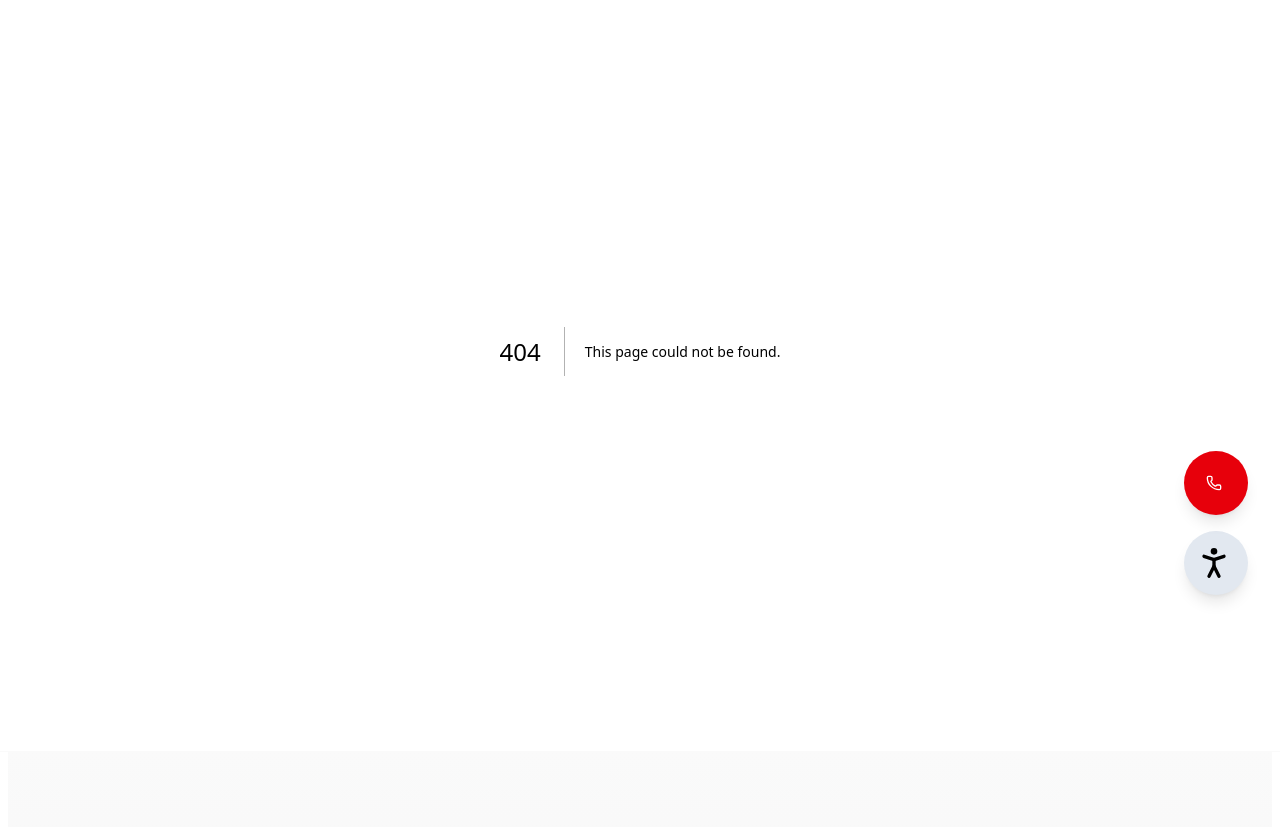
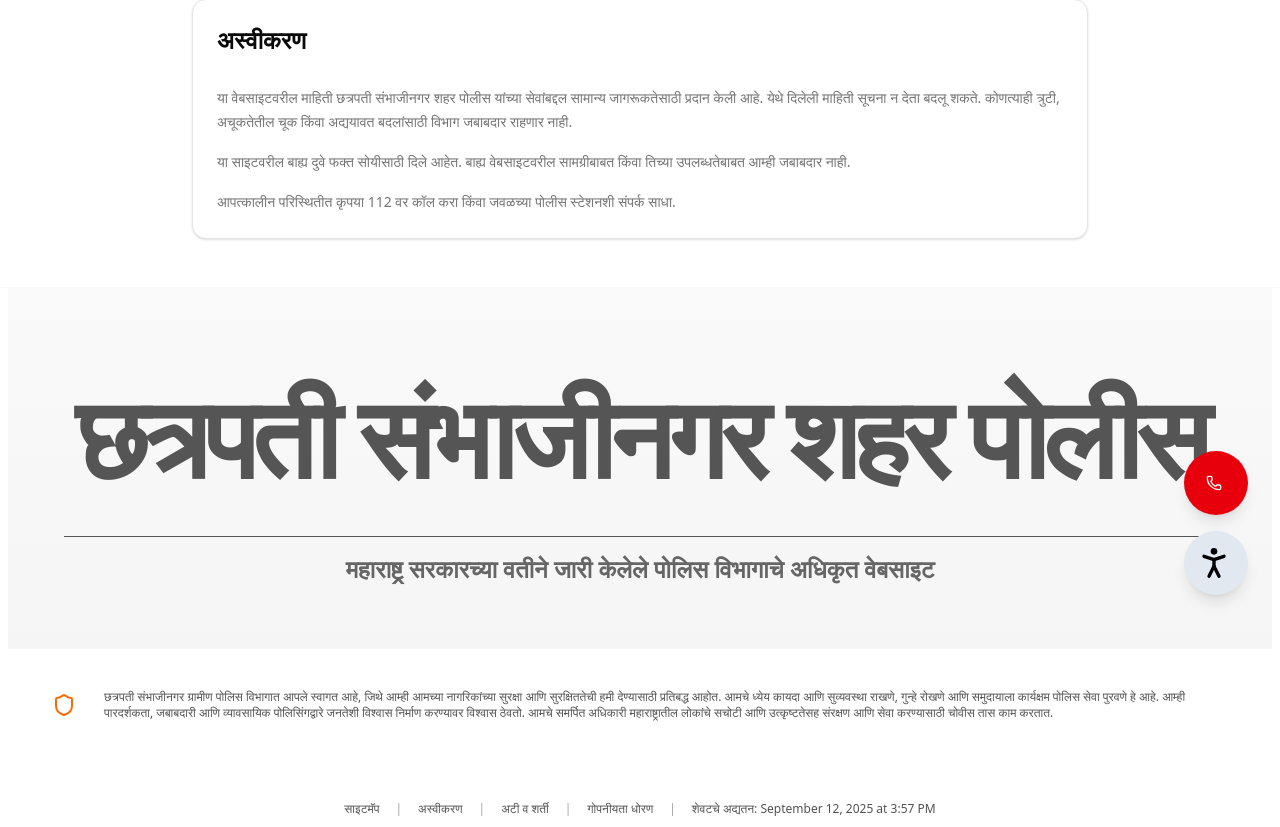
Before and after one commit to kiritocode1/npolice, a Next.js app: page /disclaimer in a window 1280 px wide. Before the commit this address had no page. Shown: the part 173-1000 px from the top of the page. Built offline with nearby package versions, Linux system fonts and the light colour scheme.

Commit message:
Calling controllers added

```diff
--- /dev/null
+++ b/src/app/(redirect-urls)/disclaimer/page.tsx
@@ -0,0 +1,35 @@
+"use client";
+
+import { Card, CardContent, CardHeader, CardTitle } from "@/components/ui/card";
+import { useLanguage } from "@/contexts/language-context";
+
+export default function DisclaimerPage() {
+	const { language } = useLanguage();
+
+	return (
+		<div className="container mx-auto px-4 py-12">
+			<Card className="max-w-4xl mx-auto">
+				<CardHeader>
+					<CardTitle className="text-2xl">{language === "mr" ? "अस्वीकरण" : "Disclaimer"}</CardTitle>
+				</CardHeader>
+				<CardContent className="space-y-4 text-sm leading-6 text-muted-foreground">
+					<p>
+						{language === "mr"
+							? "या वेबसाइटवरील माहिती छत्रपती संभाजीनगर शहर पोलीस यांच्या सेवांबद्दल सामान्य जागरूकतेसाठी प्रदान केली आहे. येथे दिलेली माहिती सूचना न देता बदलू शकते. कोणत्याही त्रुटी, अचूकतेतील चूक किंवा अद्ययावत बदलांसाठी विभाग जबाबदार राहणार नाही."
+							: "Information on this website is provided to increase public awareness of services by the Chatrapati Sambhajinagar City Police. Content may change without notice. The department is not liable for errors, omissions, or updates."}
+					</p>
+					<p>
+						{language === "mr"
+							? "या साइटवरील बाह्य दुवे फक्त सोयीसाठी दिले आहेत. बाह्य वेबसाइटवरील सामग्रीबाबत किंवा तिच्या उपलब्धतेबाबत आम्ही जबाबदार नाही."
+							: "External links are provided for convenience. We are not responsible for the content or availability of external websites."}
+					</p>
+					<p>
+						{language === "mr"
+							? "आपत्कालीन परिस्थितीत कृपया 112 वर कॉल करा किंवा जवळच्या पोलीस स्टेशनशी संपर्क साधा."
+							: "For emergencies, please call 112 or contact your nearest police station."}
+					</p>
+				</CardContent>
+			</Card>
+		</div>
+	);
+}
--- /dev/null
+++ b/src/app/(redirect-urls)/privacy/page.tsx
@@ -0,0 +1,31 @@
+"use client";
+
+import { Card, CardContent, CardHeader, CardTitle } from "@/components/ui/card";
+import { useLanguage } from "@/contexts/language-context";
+
+export default function PrivacyPage() {
+	const { language } = useLanguage();
+
+	return (
+		<div className="container mx-auto px-4 py-12">
+			<Card className="max-w-4xl mx-auto">
+				<CardHeader>
+					<CardTitle className="text-2xl">{language === "mr" ? "गोपनीयता धोरण" : "Privacy Policy"}</CardTitle>
+				</CardHeader>
+				<CardContent className="space-y-4 text-sm leading-6 text-muted-foreground">
+					<p>
+						{language === "mr"
+							? "ही वेबसाइट आपला डेटा सुरक्षित ठेवण्यासाठी वचनबद्ध आहे. आम्ही फक्त आवश्यक माहिती गोळा करतो आणि ती कायदेशीर व सुरक्षा उद्देशांसाठी वापरतो."
+							: "We are committed to protecting your data. We collect only necessary information and use it for lawful and security purposes."}
+					</p>
+					<p>
+						{language === "mr"
+							? "कुकीज/लोकल स्टोरेज वापरून वापरकर्ता अनुभव सुधारला जाऊ शकतो. आपण आपल्या ब्राउजर सेटिंगमध्ये हे नियंत्रित करू शकता."
+							: "Cookies/local storage may be used to enhance user experience. You can control this in your browser settings."}
+					</p>
+					<p>{language === "mr" ? "कुठल्याही गोपनीयता संबंधित प्रश्नांसाठी कृपया संपर्क पृष्ठ वापरा." : "For privacy-related queries, please use the contact page."}</p>
+				</CardContent>
+			</Card>
+		</div>
+	);
+}
--- /dev/null
+++ b/src/app/(redirect-urls)/terms/page.tsx
@@ -0,0 +1,29 @@
+"use client";
+
+import { Card, CardContent, CardHeader, CardTitle } from "@/components/ui/card";
+import { useLanguage } from "@/contexts/language-context";
+
+export default function TermsPage() {
+	const { language } = useLanguage();
+
+	return (
+		<div className="container mx-auto px-4 py-12">
+			<Card className="max-w-4xl mx-auto">
+				<CardHeader>
+					<CardTitle className="text-2xl">{language === "mr" ? "अटी व शर्ती" : "Terms & Conditions"}</CardTitle>
+				</CardHeader>
+				<CardContent className="space-y-4 text-sm leading-6 text-muted-foreground">
+					<ul className="list-disc pl-5 space-y-2">
+						<li>
+							{language === "mr"
+								? "ही वेबसाइट सार्वजनिक माहिती आणि सेवांसाठी आहे. अनधिकृत वापर टाळा."
+								: "This website is for public information and services. Unauthorized use is prohibited."}
+						</li>
+						<li>{language === "mr" ? "साइटवर अपलोड केलेले कोणतेही सामग्री कायद्याचे पालन करणारे असावे." : "Any content submitted must comply with applicable laws."}</li>
+						<li>{language === "mr" ? "या अटींमध्ये बदल होऊ शकतात; बदल प्रकाशित झाल्यानंतर तत्काळ लागू होतील." : "Terms may change; updates take effect upon publication."}</li>
+					</ul>
+				</CardContent>
+			</Card>
+		</div>
+	);
+}
--- a/src/app/page.tsx
+++ b/src/app/page.tsx
@@ -1,8 +1,8 @@
 "use cache";
 
 import CSMMap from "@/components/CSMMap";
-import EmergencyContactsDrawer from "@/components/EmergencyContactsDrawer";
 import ImportantLinks from "@/components/ImportantLinks";
+import LeadershipSectionHeader from "@/components/LeadershipSectionHeader";
 import PeopleRow from "@/components/people-row";
 import PictureScrollSection from "@/components/Picture-Scroll-Section";
 import PoliceBentoGrid from "@/components/PoliceBentoGrid";
@@ -74,15 +74,7 @@ const Page = async () => {
 				aria-labelledby="leadership-heading"
 				className="w-full py-12 bg-muted/30 dark:bg-muted/10"
 			>
-				<div className="text-center mb-8">
-					<h2
-						id="leadership-heading"
-						className="text-3xl font-bold text-foreground mb-2"
-					>
-						Leadership Team
-					</h2>
-					<p className="text-muted-foreground">Meet our dedicated leaders serving Chhatrapati Sambhaji Nagar</p>
-				</div>
+				<LeadershipSectionHeader />
 
 				<React.Suspense
 					fallback={
@@ -238,8 +230,6 @@ const Page = async () => {
 					</React.Suspense>
 				</div>
 			</section>
-
-
 		</main>
 	);
 };
--- /dev/null
+++ b/src/components/LeadershipSectionHeader.tsx
@@ -0,0 +1,20 @@
+"use client";
+
+import { useLanguage } from "@/contexts/language-context";
+
+const LeadershipSectionHeader = () => {
+	const { t } = useLanguage();
+	return (
+		<div className="text-center mb-8">
+			<h2
+				id="leadership-heading"
+				className="text-3xl font-bold text-foreground mb-2"
+			>
+				{t("leadership.title")}
+			</h2>
+			<p className="text-muted-foreground">{t("leadership.subtitle")}</p>
+		</div>
+	);
+};
+
+export default LeadershipSectionHeader;
--- a/src/components/PoliceFooter.tsx
+++ b/src/components/PoliceFooter.tsx
@@ -75,12 +75,23 @@ const Underline = `hover:-translate-y-1 border border-dotted rounded-xl p-2.5 tr
 const PoliceFooter = () => {
 	const [visitCount, setVisitCount] = useState(0);
 	const { t } = useLanguage();
+	const [lastUpdated, setLastUpdated] = useState("");
 
 	useEffect(() => {
 		const storedCount = localStorage.getItem("police-visit-count");
 		const count = storedCount ? parseInt(storedCount) + 1 : 1;
 		setVisitCount(count);
 		localStorage.setItem("police-visit-count", count.toString());
+	}, []);
+
+	useEffect(() => {
+		try {
+			const now = new Date();
+			const formatted = new Intl.DateTimeFormat(undefined, { dateStyle: "long", timeStyle: "short" }).format(now);
+			setLastUpdated(formatted);
+		} catch (e) {
+			setLastUpdated(new Date().toLocaleString());
+		}
 	}, []);
 
 	const formatCount = (num: number) => {
@@ -102,13 +113,50 @@ const PoliceFooter = () => {
 			</div>
 
 			{/* Main Footer Content */}
-			<div className="relative mx-auto grid max-w-7xl items-center justify-center gap-6 p-10 pb-0 md:flex">
+			<div className="relative mx-auto grid max-w-7xl items-center justify-center gap-6 p-10 md:flex pb-20">
 				<ExtendedLink href="/">
 					<div className="flex items-center justify-center rounded-full">
 						<Shield className="w-8 text-orange-500" />
 					</div>
 				</ExtendedLink>
 				<p className="bg-transparent text-center text-xs leading-4 text-neutral-600 dark:text-neutral-400 md:text-left">{t("footer.description")}</p>
+			</div>
+
+			{/* Quick Links Row */}
+			<div className="mx-auto max-w-7xl px-6">
+				<div className="flex flex-wrap items-center justify-center gap-4 text-xs text-neutral-600 dark:text-neutral-400">
+					<ExtendedLink
+						href="/sitemap.xml"
+						className="hover:text-orange-500"
+					>
+						{t("accessibility.sitemap")}
+					</ExtendedLink>
+					<span className="text-neutral-400">|</span>
+					<ExtendedLink
+						href="/disclaimer"
+						className="hover:text-orange-500"
+					>
+						{t("accessibility.disclaimer")}
+					</ExtendedLink>
+					<span className="text-neutral-400">|</span>
+					<ExtendedLink
+						href="/terms"
+						className="hover:text-orange-500"
+					>
+						{t("accessibility.terms")}
+					</ExtendedLink>
+					<span className="text-neutral-400">|</span>
+					<ExtendedLink
+						href="/privacy"
+						className="hover:text-orange-500"
+					>
+						{t("accessibility.privacy")}
+					</ExtendedLink>
+					<span className="text-neutral-400">|</span>
+					<span className="whitespace-nowrap">
+						{t("footer.lastUpdated")} {lastUpdated}
+					</span>
+				</div>
 			</div>
 
 			<div className="mx-auto max-w-7xl px-6 py-10">
--- a/src/components/UniversalSearchBar.tsx
+++ b/src/components/UniversalSearchBar.tsx
@@ -64,6 +64,7 @@ declare global {
 }
 
 const UniversalSearchBar = () => {
+	const [mounted, setMounted] = useState(false);
 	const [isOpen, setIsOpen] = useState(false);
 	const [query, setQuery] = useState("");
 	const [results, setResults] = useState<SearchItem[]>([]);
@@ -79,6 +80,18 @@ const UniversalSearchBar = () => {
 		minHeight: 52,
 		maxHeight: 200,
 	});
+
+	// Avoid SSR/CSR mismatches by rendering only after mount
+	useEffect(() => {
+		setMounted(true);
+	}, []);
+
+	// After mount, set focus programmatically to avoid SSR autoFocus mismatch
+	useEffect(() => {
+		if (mounted) {
+			textareaRef.current?.focus();
+		}
+	}, [mounted, textareaRef]);
 
 	// Optimized search data with memoization
 	const searchData = useMemo(() => getSearchData(t), [t]);
@@ -296,6 +309,10 @@ const UniversalSearchBar = () => {
 		}
 	}, [selectedIndex]);
 
+	if (!mounted) {
+		return null;
+	}
+
 	return (
 		<div
 			className="relative w-full max-w-3xl mx-auto min-w-0 sm:min-w-[400px] p-2 sm:p-4"
@@ -326,7 +343,8 @@ const UniversalSearchBar = () => {
 						onChange={handleInputChange}
 						onKeyDown={handleKeyDown}
 						onFocus={() => setIsOpen(true)}
-						autoFocus
+						// Avoid hydration issues from differing focus state
+						autoFocus={false}
 					/>
 					{speechSupported && (
 						<div
--- a/src/components/navbar.tsx
+++ b/src/components/navbar.tsx
@@ -255,7 +255,7 @@ const Navbar = () => {
 									/>
 								</div>
 								<div className="hidden sm:block">
-									<p className="font-bold text-base lg:text-lg tracking-tight">{t("dept.name")}</p>
+									<p className="font-bold text-base lg:text-md tracking-tight">{t("dept.name")}</p>
 									<p className="text-xs text-muted-foreground">{t("dept.type")}</p>
 								</div>
 							</ExtendedLink>
--- a/src/components/people-row.tsx
+++ b/src/components/people-row.tsx
@@ -1,11 +1,11 @@
 "use client";
 
+import { Card, CardContent } from "@/components/ui/card";
+import { useLanguage } from "@/contexts/language-context";
+import { motion, Variants } from "framer-motion";
 import Image from "next/image";
-import { Card, CardContent } from "@/components/ui/card";
-import { motion, Variants } from "framer-motion";
-import { useLanguage } from "@/contexts/language-context";
+import { useEffect, useState } from "react";
 import { useInView } from "react-intersection-observer";
-import { useEffect, useState } from "react";
 
 // Performance mode utility - immediate detection
 const usePerformanceMode = () => {
@@ -153,7 +153,7 @@ const leadershipData = [
 ];
 
 const PeopleRow = ({ people = leadershipData, height = "h-auto", className = "" }: PeopleRowProps) => {
-	const { language } = useLanguage();
+	const { language, t } = useLanguage();
 	const isPerformanceMode = usePerformanceMode();
 	const { ref, inView } = useInView({
 		threshold: 0.1,
@@ -165,8 +165,8 @@ const PeopleRow = ({ people = leadershipData, height = "h-auto", className = ""
 		return (
 			<div className={`w-full max-w-6xl mx-auto ${height} ${className}`}>
 				<div className="text-center py-8">
-					<h2 className="text-2xl font-bold text-foreground mb-4">Leadership Team</h2>
-					<p className="text-muted-foreground">Meet our dedicated leaders serving Chhatrapati Sambhaji Nagar</p>
+					<h2 className="text-2xl font-bold text-foreground mb-4">{t("leadership.title")}</h2>
+					<p className="text-muted-foreground">{t("leadership.subtitle")}</p>
 				</div>
 			</div>
 		);
--- a/src/contexts/language-context.tsx
+++ b/src/contexts/language-context.tsx
@@ -102,6 +102,9 @@ const translations = {
 		"accessibility.skip": "Skip to main content",
 		"accessibility.screen": "Screen Reader Access",
 		"accessibility.sitemap": "Sitemap",
+		"accessibility.disclaimer": "Disclaimer",
+		"accessibility.terms": "Terms & Conditions",
+		"accessibility.privacy": "Privacy Policy",
 		"accessibility.theme": "Toggle theme",
 		"accessibility.font.increase": "Increase font size",
 		"accessibility.font.reset": "Reset font size",
@@ -111,7 +114,7 @@ const translations = {
 
 		// Department name
 		"dept.name": "Chatrapati Sambhajinagar City Police",
-		"dept.type": "City Police",
+		"dept.type": "Official Website",
 		"dept.home": "Chatrapati Sambhajinagar City Police - Home",
 
 		// External Link Modal
@@ -144,7 +147,7 @@ const translations = {
 		"portal.emblem.city": "Chatrapati\nSambhajinagar",
 
 		// Leadership Team
-		"leadership.title": "Leadership Team",
+		"leadership.title": "Our Leadership",
 		"leadership.subtitle": "Meet our dedicated  leadership",
 
 		// Picture Scroll Section
@@ -171,6 +174,7 @@ const translations = {
 		"footer.description":
 			"Welcome to Chatrapati Sambhajinagar City Police, where we are committed to ensuring the safety and security of our citizens. Our mission is to maintain law and order, prevent crime, and provide efficient police services to the community. We believe in transparency, accountability, and building trust with the public through professional policing. Our dedicated officers work around the clock to protect and serve the people of Maharashtra with integrity and excellence.",
 		"footer.visits": "Visits",
+		"footer.lastUpdated": "Last Updated:",
 		"footer.copyright": "Made with",
 		"footer.for": "for the people of",
 		"footer.maharashtra": "Maharashtra 🇮🇳",
@@ -353,6 +357,9 @@ const translations = {
 		"accessibility.skip": "मुख्य सामग्रीवर जा",
 		"accessibility.screen": "स्क्रीन रीडर प्रवेश",
 		"accessibility.sitemap": "साइटमॅप",
+		"accessibility.disclaimer": "अस्वीकरण",
+		"accessibility.terms": "अटी व शर्ती",
+		"accessibility.privacy": "गोपनीयता धोरण",
 		"accessibility.theme": "थीम बदला",
 		"accessibility.font.increase": "फॉन्ट आकार वाढवा",
 		"accessibility.font.reset": "फॉन्ट आकार रीसेट करा",
@@ -361,8 +368,8 @@ const translations = {
 		"accessibility.menu.close": "मेनू बंद करा",
 
 		// Department name
-		"dept.name": "छत्रपती संभाजीनगर",
-		"dept.type": "पोलिस विभाग",
+		"dept.name": "छत्रपती संभाजीनगर शहर पोलीस",
+		"dept.type": "अधिकृत वेबसाइट",
 		"dept.home": "छत्रपती संभाजीनगर पोलिस विभाग - मुख्यपृष्ठ",
 
 		// External Link Modal
@@ -395,7 +402,7 @@ const translations = {
 		"portal.emblem.city": "छत्रपती\nसंभाजीनगर",
 
 		// Leadership Team
-		"leadership.title": "नेतृत्व संघ",
+		"leadership.title": "आमचे नेतृत्व",
 		"leadership.subtitle": "आमच्या समर्पित  नेतृत्वाशी भेटा",
 
 		// Picture Scroll Section
@@ -407,7 +414,7 @@ const translations = {
 		"map.title": "आमच्याला शोधा",
 		"map.description": "छत्रपती संभाजीनगरमध्ये आमच्या मुख्यालयाला भेट द्या. आम्ही समर्पण आणि प्रतिबद्धतेसह आपल्या सेवेत उपस्थित आहोत.",
 		"map.headquarters": "पोलिस मुख्यालय",
-		"map.location": "छत्रपती संभाजीनगर ग्रामीण पोलिस",
+		"map.location": "छत्रपती संभाजीनगर शहर पोलीस",
 		"map.state": "महाराष्ट्र, भारत",
 		"map.emergency": "आणीबाणी: 100",
 		"map.helpline": "हेल्पलाइन: 1090",
@@ -417,25 +424,26 @@ const translations = {
 		"map.call": "आता कॉल करा",
 
 		// Footer
-		"footer.title": "छत्रपती संभाजीनगर",
+		"footer.title": "छत्रपती संभाजीनगर शहर पोलीस",
 		"footer.subtitle": "महाराष्ट्र सरकारच्या वतीने जारी केलेले पोलिस विभागाचे अधिकृत वेबसाइट",
 		"footer.description":
 			"छत्रपती संभाजीनगर ग्रामीण पोलिस विभागात आपले स्वागत आहे, जिथे आम्ही आमच्या नागरिकांच्या सुरक्षा आणि सुरक्षिततेची हमी देण्यासाठी प्रतिबद्ध आहोत. आमचे ध्येय कायदा आणि सुव्यवस्था राखणे, गुन्हे रोखणे आणि समुदायाला कार्यक्षम पोलिस सेवा पुरवणे हे आहे. आम्ही पारदर्शकता, जबाबदारी आणि व्यावसायिक पोलिसिंगद्वारे जनतेशी विश्वास निर्माण करण्यावर विश्वास ठेवतो. आमचे समर्पित अधिकारी महाराष्ट्रातील लोकांचे सचोटी आणि उत्कृष्टतेसह संरक्षण आणि सेवा करण्यासाठी चोवीस तास काम करतात.",
 		"footer.visits": "भेटी",
+		"footer.lastUpdated": "शेवटचे अद्यतन:",
 		"footer.copyright": "बनवले",
 		"footer.for": "लोकांसाठी",
 		"footer.maharashtra": "महाराष्ट्र 🇮🇳",
-		"footer.police": "छत्रपती संभाजीनगर ग्रामीण पोलिस",
+		"footer.police": "छत्रपती संभाजीनगर शहर पोलीस",
 
 		// Bento Grid
 		"bento.updates.title": "नवीनतम अपडेट्स",
-		"bento.updates.description": "छत्रपती संभाजीनगर ग्रामीण पोलिसच्या नवीनतम बातम्या आणि अपडेट्ससह सूचित रहा",
+		"bento.updates.description": "छत्रपती संभाजीनगर शहर पोलीसच्या नवीनतम बातम्या आणि अपडेट्ससह सूचित रहा",
 		"bento.dgp.title": "DGP चे संदेश",
 		"bento.dgp.description": "आमच्या पोलिस अधीक्षकांचा संदेश",
 		"bento.dgp.message":
 			"या वेबसाइटचा उद्देश नागरिकांना त्यांच्या तक्रारी व्यक्त करण्यासाठी आणि सूचना देण्यासाठी मंच प्रदान करणे आहे. मला आशा आहे की पोलिस आणि जनता यांच्यातील हा परस्परसंबंध आम्हाला गुन्हे रोखण्यात आणि लोकांचा विश्वास जिंकण्यात मदत करेल.",
 		"bento.dgp.author": "श्रीमती. रश्मी शुक्ला (DGP)",
-		"bento.dgp.position": "पोलिस महासंचालक, छत्रपती संभाजीनगर ग्रामीण पोलिस",
+		"bento.dgp.position": "पोलिस महासंचालक, छत्रपती संभाजीनगर शहर पोलीस",
 		"bento.events.title": "अलीकडील कार्यक्रम",
 		"bento.events.description": "आमच्या विभागातील नवीनतम कार्यक्रम आणि क्रियाकलाप",
 		"bento.services.title": "ऑनलाइन सेवा आणि फॉर्म",
```
